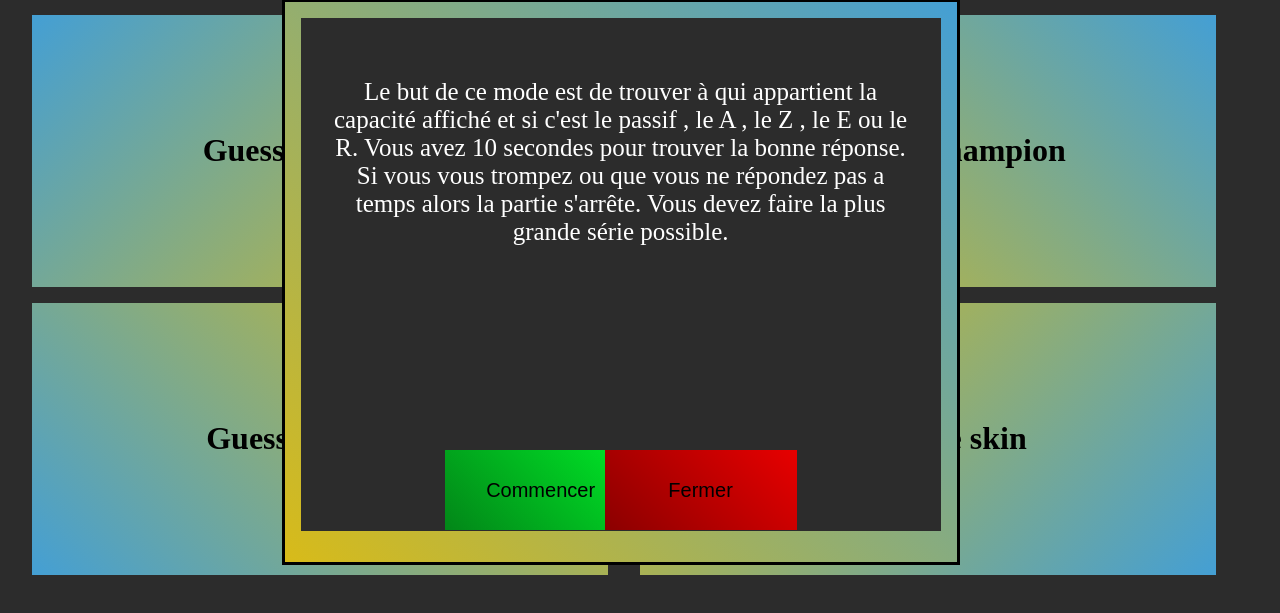
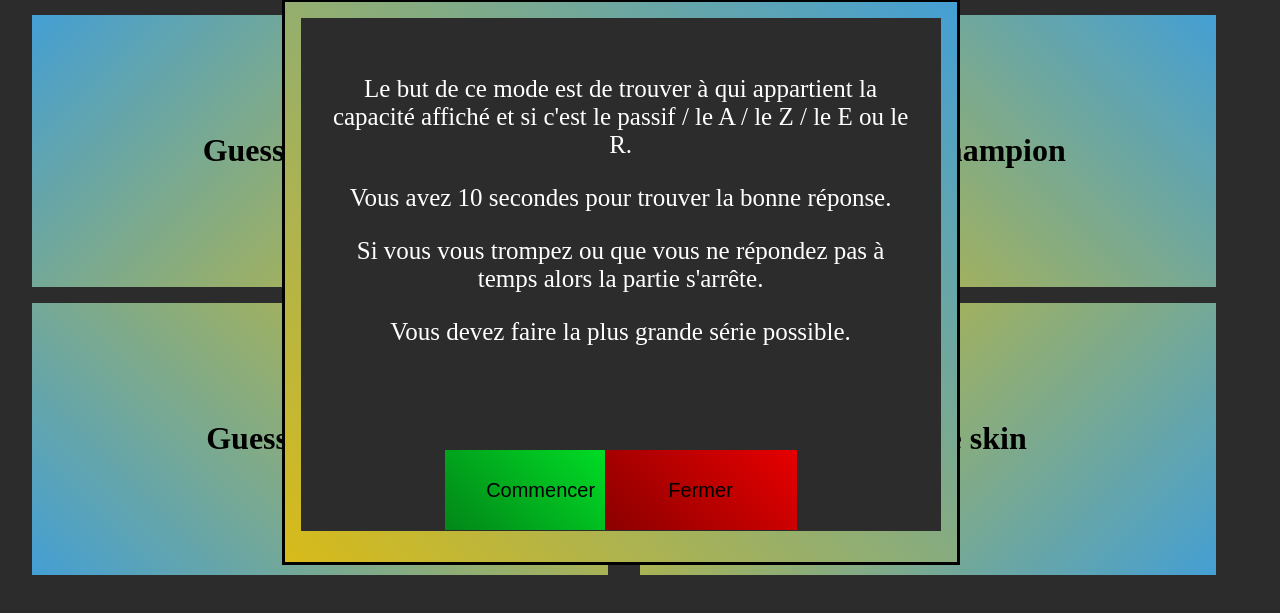
Before and after one commit to BaptisteLefebvre/Guess-the-LoL.github.io, a plain HTML site: page index.html in a window 1280 px wide. Both pictures are taken after a click on the element "Guess the abilitie". Shown: the part 145-758 px from the top of the page. Drawn offline with nearby package versions, Linux system fonts and the light colour scheme.

Commit message:
Update index.html

```diff
--- a/index.html
+++ b/index.html
@@ -17,10 +17,18 @@
         </div>
         <div class="regle" id="1">
             <div class="contenu">
-                <br>
-                Le but de ce mode est de trouver à qui appartient la capacité affiché et si c'est le passif , le A , le Z , le E ou le R.
-                Vous avez 10 secondes pour trouver la bonne réponse. Si vous vous trompez ou que vous ne répondez pas a temps alors la partie s'arrête.
+                <p>
+                    Le but de ce mode est de trouver à qui appartient la capacité affiché et si c'est le passif / le A / le Z / le E ou le R.
+                </p>
+                <p>
+                    Vous avez 10 secondes pour trouver la bonne réponse.
+                </p>
+                <p>
+                    Si vous vous trompez ou que vous ne répondez pas à temps alors la partie s'arrête.
+                </p>
+                <p>
                     Vous devez faire la plus grande série possible.
+                </p>
 
                 <button class="start">Commencer</button>
                 <button class="close" onclick="display('1')"> Fermer </button>
@@ -31,11 +39,18 @@
         </div>
         <div class="regle" id="2">
             <div class="contenu">
-                <br>
+                <p>
                     Le but de ce mode est de trouver quel champion est affiché.
-                Vous avez 10 secondes pour trouver la bonne réponse. Si vous vous trompez ou que vous ne répondez pas a temps alors la partie s'arrête.
+                </p>
+                <p>
+                    Vous avez 10 secondes pour trouver la bonne réponse.
+                </p>
+                <p>
+                    Si vous vous trompez ou que vous ne répondez pas à temps alors la partie s'arrête.
+                </p>
+                <p>
                     Vous devez faire la plus grande série possible.
-
+                </p>
                 <button class="start">Commencer</button>
                 <button class="close" onclick="display('2')"> Fermer </button>
             </div>
@@ -45,11 +60,18 @@
         </div>
         <div class="regle" id="3">
             <div class="contenu">
-                <br>
+                <p>
                     Le but de ce mode est de trouver le nom du joueur affiché.
-                Vous avez 10 secondes pour trouver la bonne réponse. Si vous vous trompez ou que vous ne répondez pas a temps alors la partie s'arrête.
+                </p>
+                <p>
+                    Vous avez 10 secondes pour trouver la bonne réponse.
+                </p>
+                <p>
+                    Si vous vous trompez ou que vous ne répondez pas à temps alors la partie s'arrête.
+                </p>
+                <p>
                     Vous devez faire la plus grande série possible.
-
+                </p>
                 <button class="start">Commencer</button>
                 <button class="close" onclick="display('3')"> Fermer </button>
             </div>
@@ -59,11 +81,18 @@
         </div>
         <div class="regle" id="4">
             <div class="contenu">
-                <br>
+                <p>
                     Le but de ce mode est de trouver le nom du champion et quel est son skin.
-                Vous avez 10 secondes pour trouver la bonne réponse. Si vous vous trompez ou que vous ne répondez pas a temps alors la partie s'arrête.
+                </p>
+                <p>
+                    Vous avez 10 secondes pour trouver la bonne réponse.
+                </p>
+                <p>
+                    Si vous vous trompez ou que vous ne répondez pas à temps alors la partie s'arrête.
+                </p>
+                <p>
                     Vous devez faire la plus grande série possible.
-
+                </p>
                 <button class="start">Commencer</button>
                 <button class="close" onclick="display('4')"> Fermer </button>
             </div>
```
Lines whose indentation alone changed are shown as unchanged.
